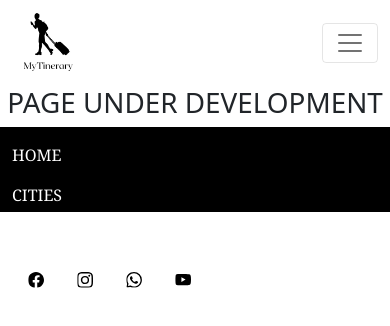
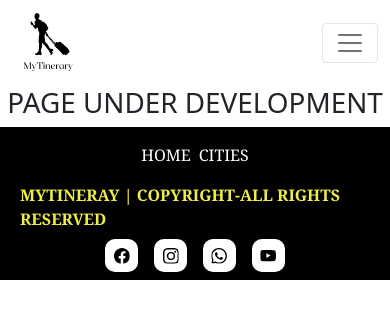
Before and after one commit to jinf95/mytinerary-naveda, a React (Create React App) app in the folder frontend/: page /Cities in a window 390 px wide. Shown: the top 326 px of the page. Built offline with nearby package versions, Linux system fonts and the light colour scheme.

Commit message:
Cambios de diseño

```diff
--- a/frontend/src/components/Footer.js
+++ b/frontend/src/components/Footer.js
@@ -17,9 +17,9 @@ const Footer = () => {
 
         <>
             <Navbar collapseOnSelect expand="lg" className="footer">
-                <Container >
-                    <Nav>
-                        <Nav.Link className="hover-footer text-white" as={Link} to='/'>HOME</Nav.Link>
+                <Container className="footer-contenedor">
+                    <Nav className="link-footer">
+                        <Nav.Link className="hover-footer me-2 text-white" as={Link} to='/'>HOME</Nav.Link>
                         <Nav.Link className="hover-footer text-white" as={Link} to='/Cities' >CITIES</Nav.Link>
                     </Nav>
                     <Nav>
@@ -29,7 +29,7 @@ const Footer = () => {
                         {redes.map((red)=>{
                             let logo = `./assets/${red.imagen}`
                             return(
-                                 <img src= {logo} className="logos me-2 ms-2"/>
+                                 <img src= {logo} alt="social networks" className="logos me-2 ms-2"/>
                             )
                         })}
                     </div>
--- a/frontend/src/index.css
+++ b/frontend/src/index.css
@@ -6,6 +6,7 @@ html{
 }
 .body{
   display: flex;
+
 
 
 }
@@ -108,7 +109,7 @@ background-color: rgb(0, 0, 89);
    transform:scale(1.1)
    }
 .card-body{
-  background-color: black;
+  background-color: hsl(0, 0%, 0%);
   display: flex;
   flex-direction: column;
   align-items: center;
@@ -120,11 +121,16 @@ background-color: rgb(0, 0, 89);
   font-family: Cambria, Cochin, Georgia, Times, 'Times New Roman', serif;
 
 }
-
+.carousel-control-next-icon{
+  background-color: black;
+}
+.carousel-control-prev-icon{
+  background-color: black;
+}
 
 /* FOOTER */
 .footer{
-  height: 10vh;
+  height: 100%;
   display: flex;
   justify-content: space-between;
   align-items: center;
@@ -136,8 +142,8 @@ background-color: rgb(0, 0, 89);
   font-family: Cambria, Cochin, Georgia, Times, 'Times New Roman', serif;
   font-size: 1rem;
   font-weight: bold;
-
-}
+  color: rgb(238, 238, 70);
+  }
 
 .logos{
   padding: 1vh;
@@ -149,3 +155,43 @@ background-color: rgb(0, 0, 89);
   background-color: rgba(232, 232, 232, 0.296);
   border-radius: 30%;
 }
+
+/* MEDIA QUERIES */
+
+@media screen and (max-width: 425px) {
+  .carousel-control-next-icon{
+    display: none;
+  }
+  .carousel-control-prev-icon{
+    display: none;
+  }
+
+}
+
+@media screen and (max-width: 767px){
+ .footer-contenedor{
+  display: flex;
+  flex-direction: column;
+  justify-content: center;
+  align-content: center;
+}
+
+.link-footer{
+  display: flex;
+  flex-direction: row;
+  }
+.copyright{
+  padding: .5rem;
+  }
+}
+
+@media screen and (max-width:1000px) {
+  .link-footer{
+    display: flex;
+    flex-direction: row;
+    margin:0%;
+    justify-content: space-between;
+    }
+
+
+}
```
